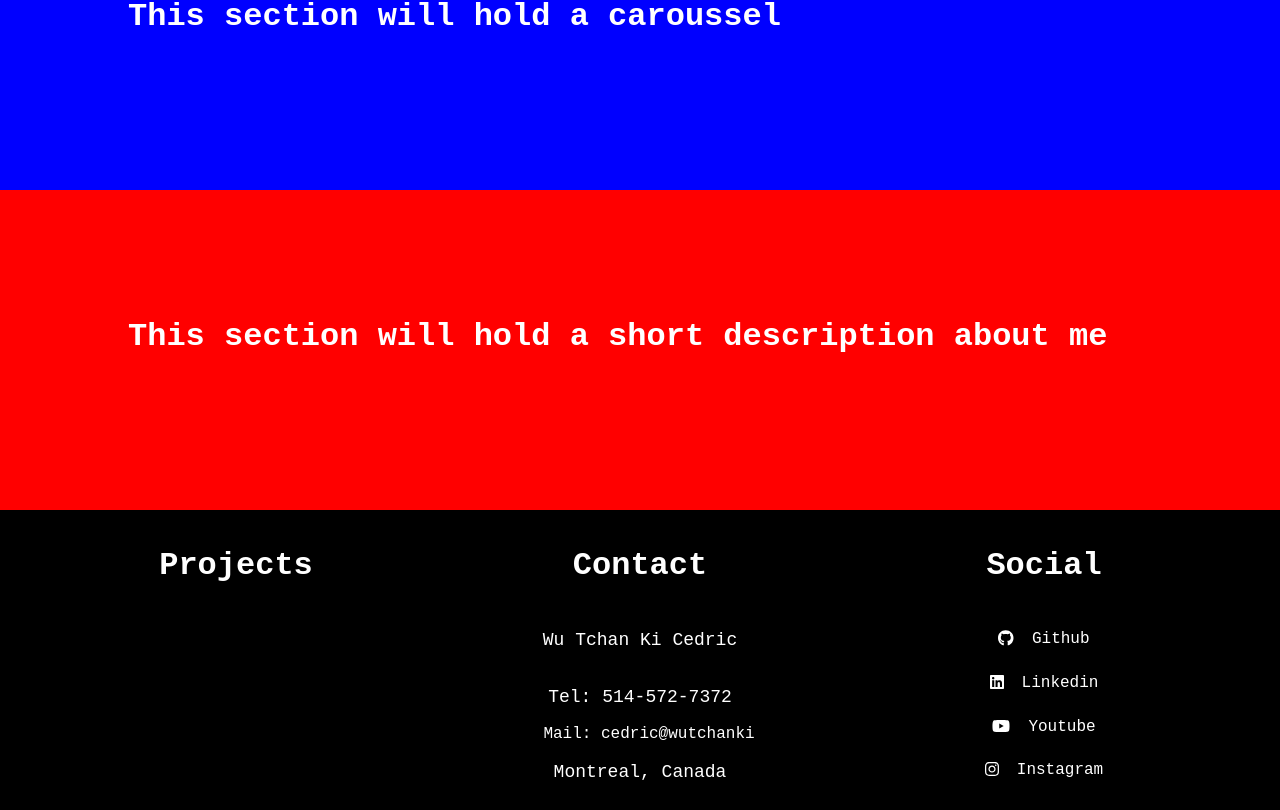
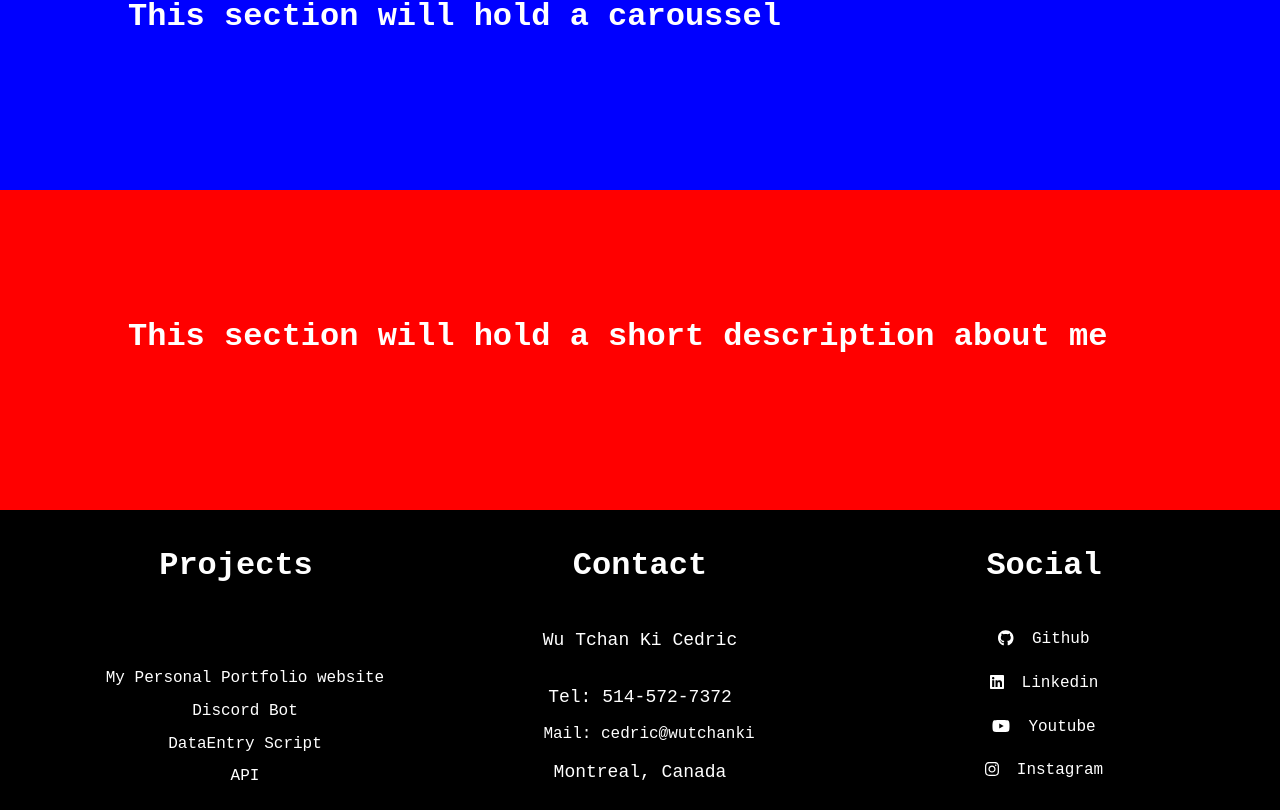
Before and after one commit to cedricwtk/portfolio-website, a React (Create React App) app: page / in a window 1280 px wide. Shown: the part 930-1740 px from the top of the page. Built offline with nearby package versions, Linux system fonts and the light colour scheme.

Commit message:
logo now redirects to home

```diff
--- a/src/components/Footer.js
+++ b/src/components/Footer.js
@@ -8,6 +8,12 @@ function Footer() {
             <FooterSubContainer>
                 <FooterColumn>
                     <TextSizeLarge>Projects</TextSizeLarge>
+                    <FooterLinkContainer>
+                        <FooterLink href="https://github.com/cedricwtk/portfolio-website">My Personal Portfolio website</FooterLink>
+                        <FooterLink href="/">Discord Bot</FooterLink>
+                        <FooterLink href="/">DataEntry Script</FooterLink>
+                        <FooterLink href="/">API</FooterLink>
+                    </FooterLinkContainer>
                 </FooterColumn>
                 <FooterColumn>
                     <TextSizeLarge>Contact</TextSizeLarge>
--- a/src/components/Navbar.js
+++ b/src/components/Navbar.js
@@ -9,7 +9,9 @@ function Navbar() {
         <NavbarContainer extendNavbar={extendNavbar}>
             <NavbarInnerContainer>
                 <LeftNavContainer>
-                    <Logo src={LogoImg}></Logo>
+                    <NavbarLink to="/">
+                        <Logo src={LogoImg}></Logo>
+                    </NavbarLink>
                 </LeftNavContainer>
                 <RightNavContainer>
                     <NavbarLinkContainer>
--- a/src/styles/Navbar.style.js
+++ b/src/styles/Navbar.style.js
@@ -1,5 +1,5 @@
 import styled from 'styled-components';
-import {Link} from 'react-router-dom';
+import { Link } from 'react-router-dom';
 //Contenant general de la barre de navigation
 export const NavbarContainer = styled.nav`
     width: 100%;
@@ -86,7 +86,6 @@ export const Logo = styled.img`
     height: auto;
 `;
 
-
 export const OpenLinksButton = styled.button`
     width: 60px;
     height: auto;
```
